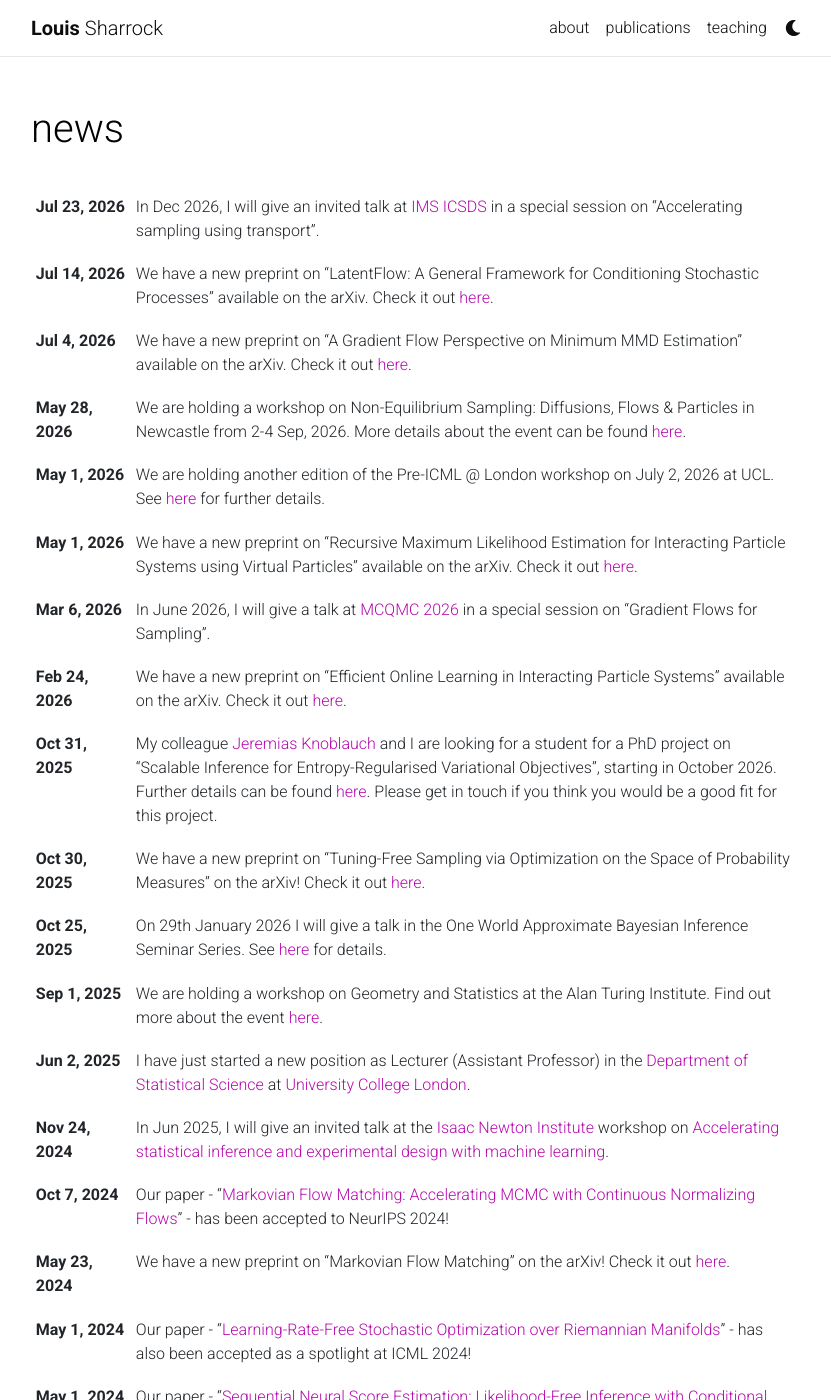
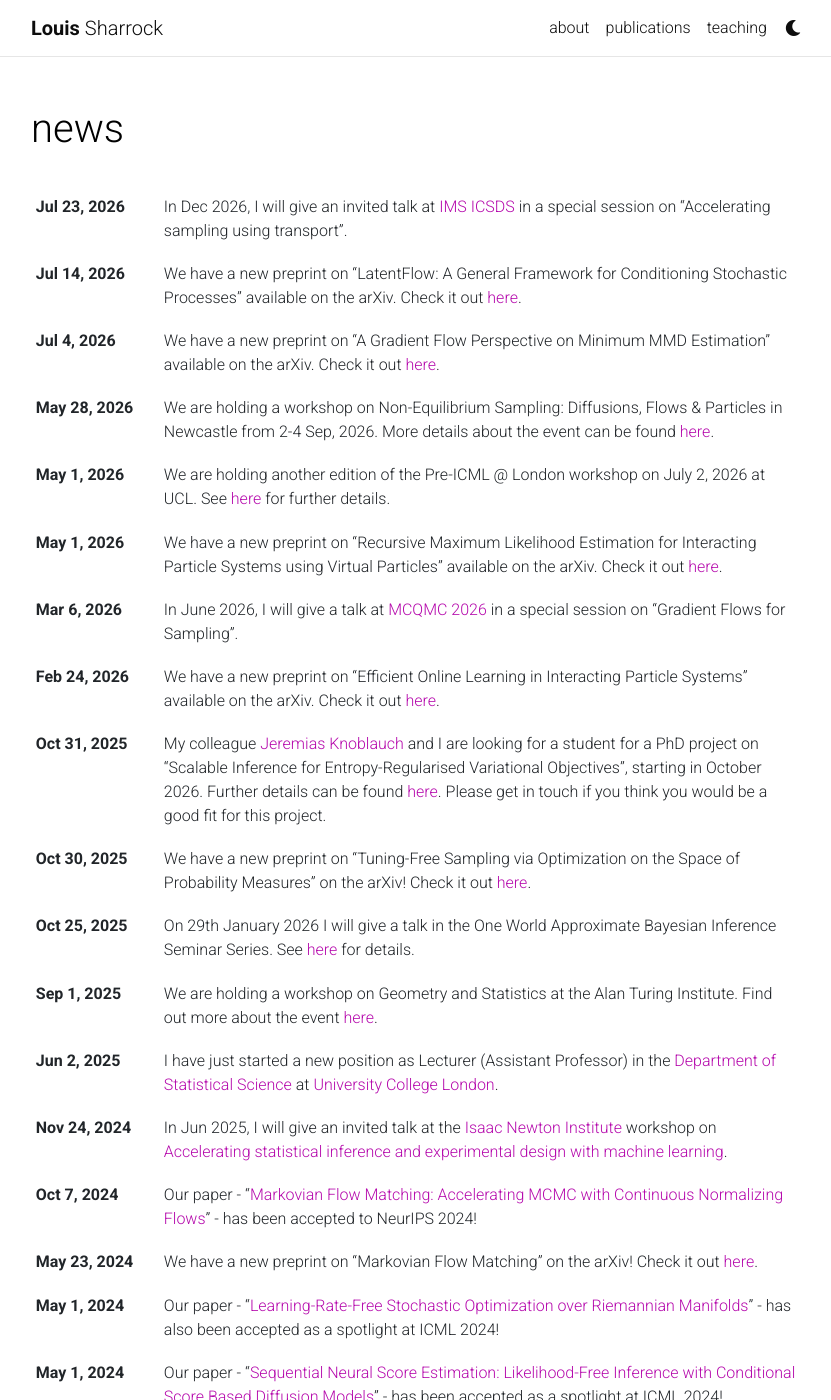
Before and after one commit to louissharrock/louissharrock.github.io, a Jekyll site: the page built from news.html, in a window 1280 px wide and 1400 px high. Shown: the whole window, without its empty margins (224-1055 px from the left). Built offline with Jekyll 4.4.1, drawn with Linux system fonts in a browser that asks for light colours; comment, search, counter and statistics services are not loaded; a style sheet for code colours, icons or effects is not loaded.

Commit message:
keep news dates on one line

```diff
--- a/_sass/_layout.scss
+++ b/_sass/_layout.scss
@@ -28,8 +28,9 @@ body.sticky-bottom-footer {
 
 // News
 .news th[scope="row"] {
-  min-width: 6.25rem;
-  width: 6.25rem;
+  min-width: 8rem;
+  width: 8rem;
+  white-space: nowrap;
 }
 
 // Profile
```
